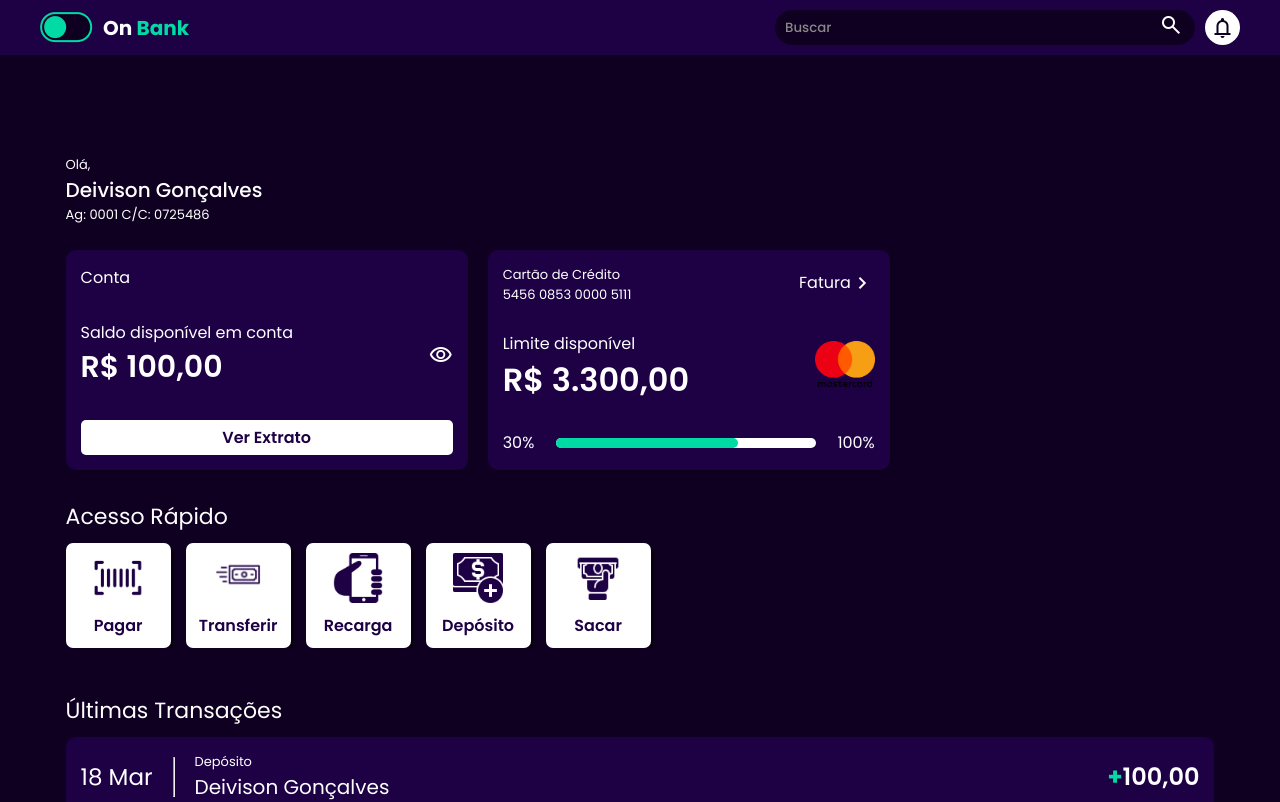
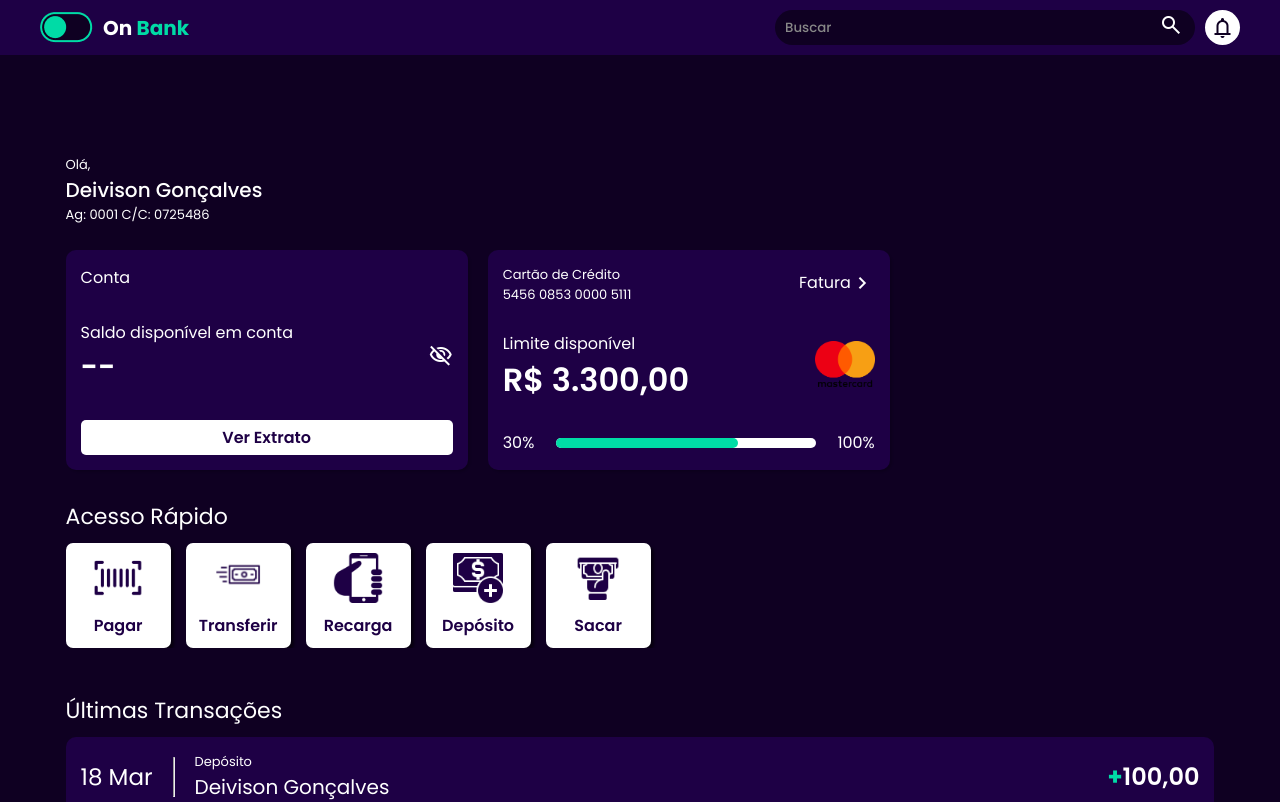
Before and after one commit to Deivisongs/On-Bank, a React (Vite) app: page / in a window 1280 px wide. Shown: the top 802 px of the page. Built offline with nearby package versions, Linux system fonts and the light colour scheme.

Commit message:
Update Saldo.jsx

```diff
--- a/src/components/Saldo/Saldo.jsx
+++ b/src/components/Saldo/Saldo.jsx
@@ -7,7 +7,7 @@ const mostrar = "R$ " + valor
 
 
 function Saldo(){
-    const [ver, setVer] = useState(true)
+    const [ver, setVer] = useState(false)
 
     function visivel(){
         setVer(!ver);
```
